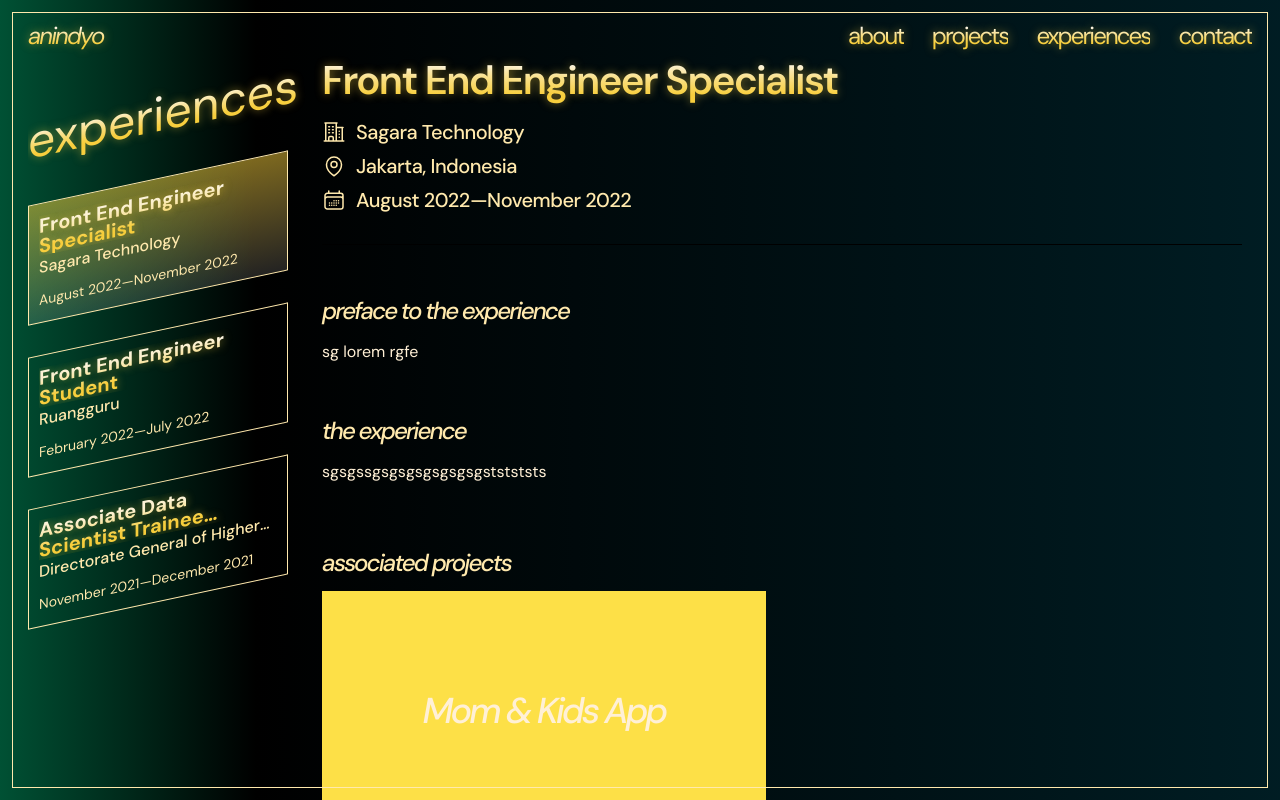
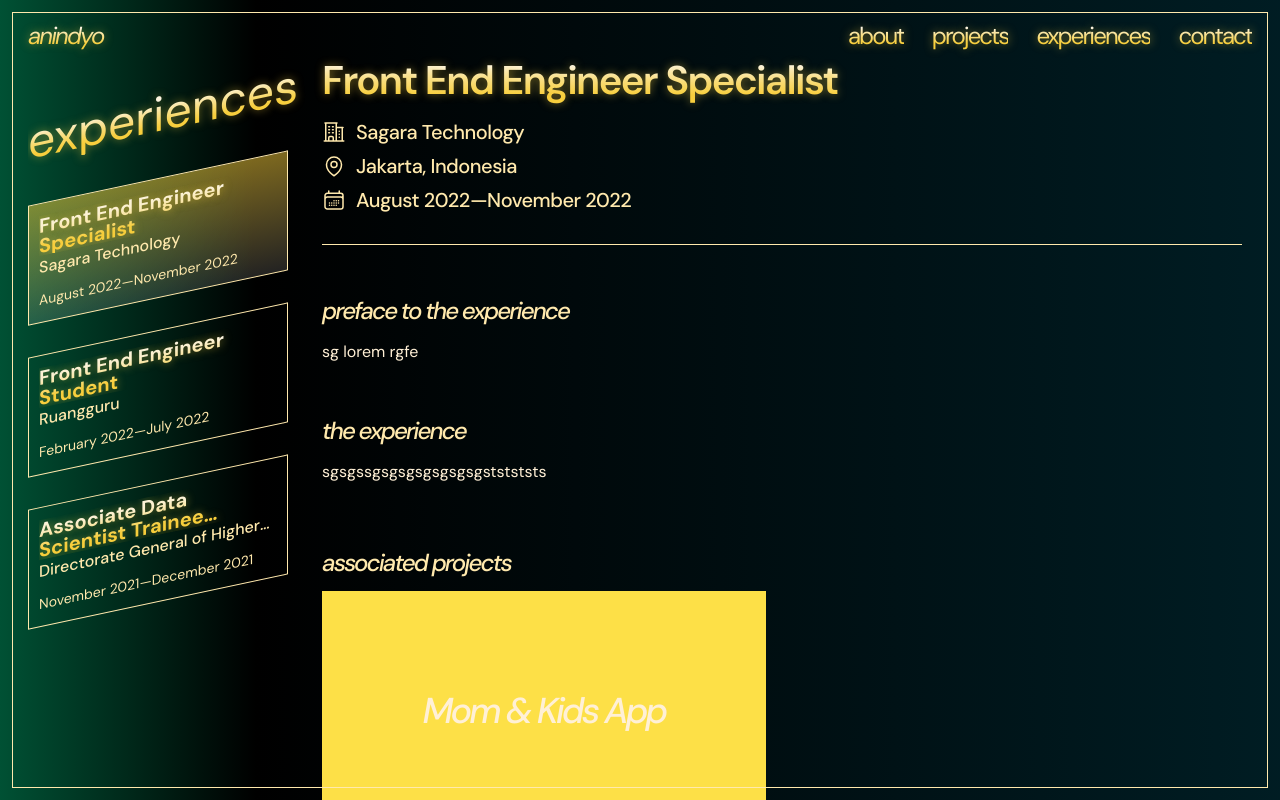
Before and after one commit to anindyoo/portfolio, a React (Create React App) app: page /experiences in a window 1280 px wide. Shown: the top 800 px of the page. Built offline with nearby package versions, Linux system fonts and the light colour scheme.

Commit message:
style: add color to header infos border.

```diff
--- a/src/components/ExperiencesComp/ExperiencesArticle.jsx
+++ b/src/components/ExperiencesComp/ExperiencesArticle.jsx
@@ -23,7 +23,7 @@ const ExperiencesArticle = (props) => {
       ARTICLE-HEADER
       flex flex-col gap-2
       w-full
-      border-b-[1px] border-black
+      border-b-[1px] border-sunglowMuted
       pb-[1.875rem]"
       >
         <h1 className="
```
